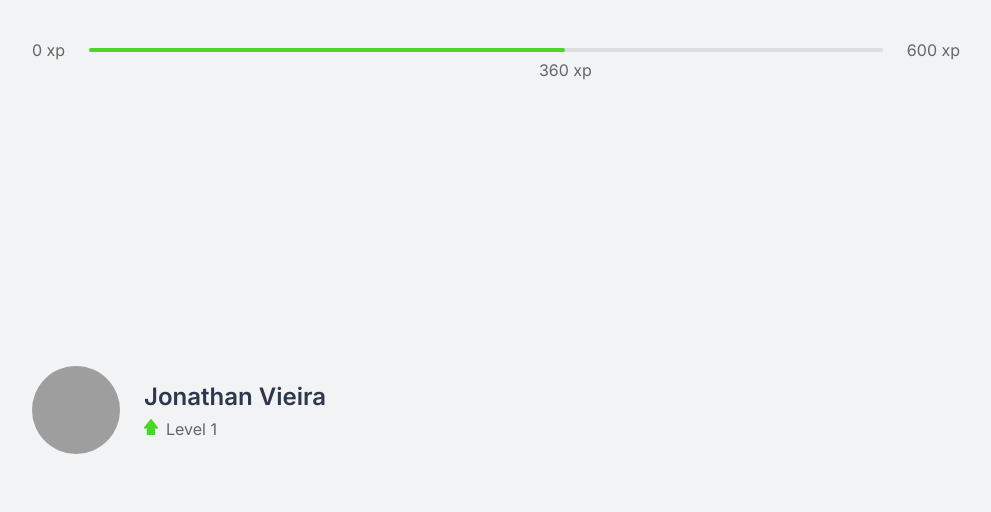
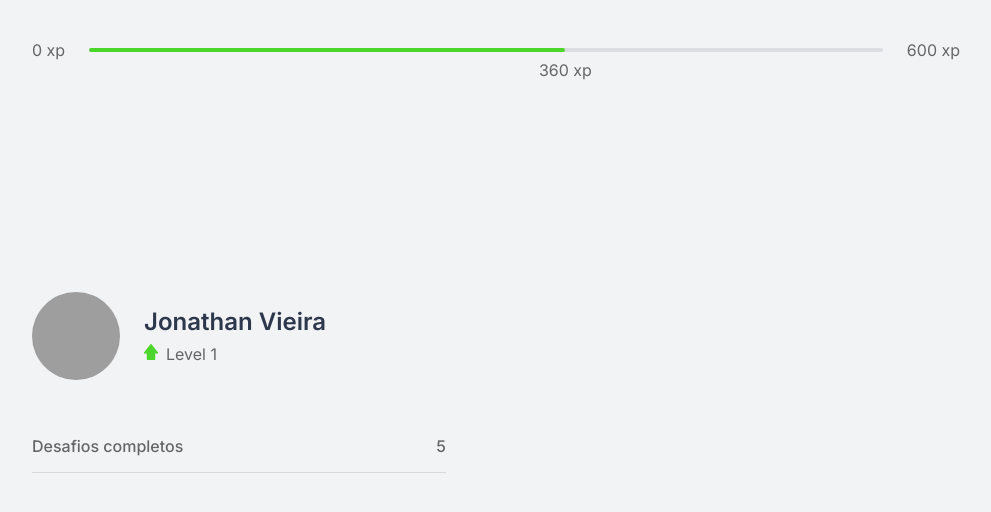
Before and after one commit to jvieiradev/moveit-next, a Next.js app: page / in a window 1280 px wide. Shown: the top 512 px of the page, without its empty margins (144-1135 px from the left). Built offline with nearby package versions, Linux system fonts and the light colour scheme; grey boxes are pictures that could not be loaded.

Commit message:
[add] - CompletedChallenges Component
Construction of the CompletedChallenges component

```diff
--- /dev/null
+++ b/src/components/CompletedChallenges.tsx
@@ -0,0 +1,10 @@
+import styles from '../styles/components/CompletedChallenges.module.css';
+
+export function CompletedChallenges() {
+  return (
+    <div className={styles.completedChallengesContainer}>
+      <span>Desafios completos</span>
+      <span>5</span>
+    </div>
+  );
+}
--- a/src/pages/index.tsx
+++ b/src/pages/index.tsx
@@ -1,3 +1,4 @@
+import { CompletedChallenges } from '../components/CompletedChallenges';
 import { ExperienceBar } from '../components/ExperienceBar';
 import { Profile } from '../components/Profile';
 
@@ -11,8 +12,10 @@
     <section>
       <div>
         <Profile />
+        <CompletedChallenges />
       </div>
-      <div></div>
+      <div>
+      </div>
     </section>
   </div>
   )
--- /dev/null
+++ b/src/styles/components/CompletedChallenges.module.css
@@ -0,0 +1,19 @@
+.completedChallengesContainer {
+  display: flex;
+  align-items: center;
+  justify-content: space-between;
+
+  margin: 3.5rem 0;
+  padding-bottom: 1rem;
+  border-bottom: 1px solid #d7d8da;
+
+  font-weight: 500;
+}
+
+.completedChallengesContainer span.first-child{
+  font-size: 1.25rem;
+}
+
+.completedChallengesContainer span.last-child{
+  font-size: 1.5rem;
+}
```
